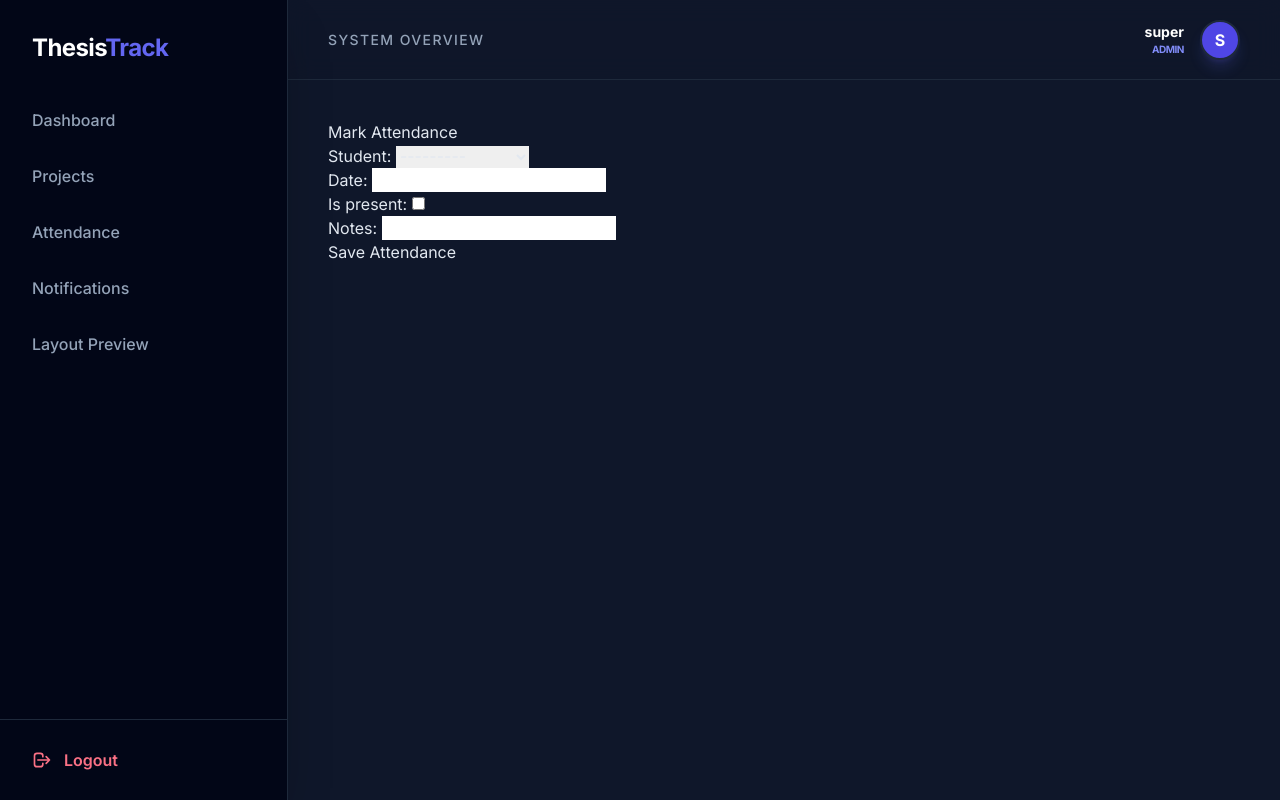
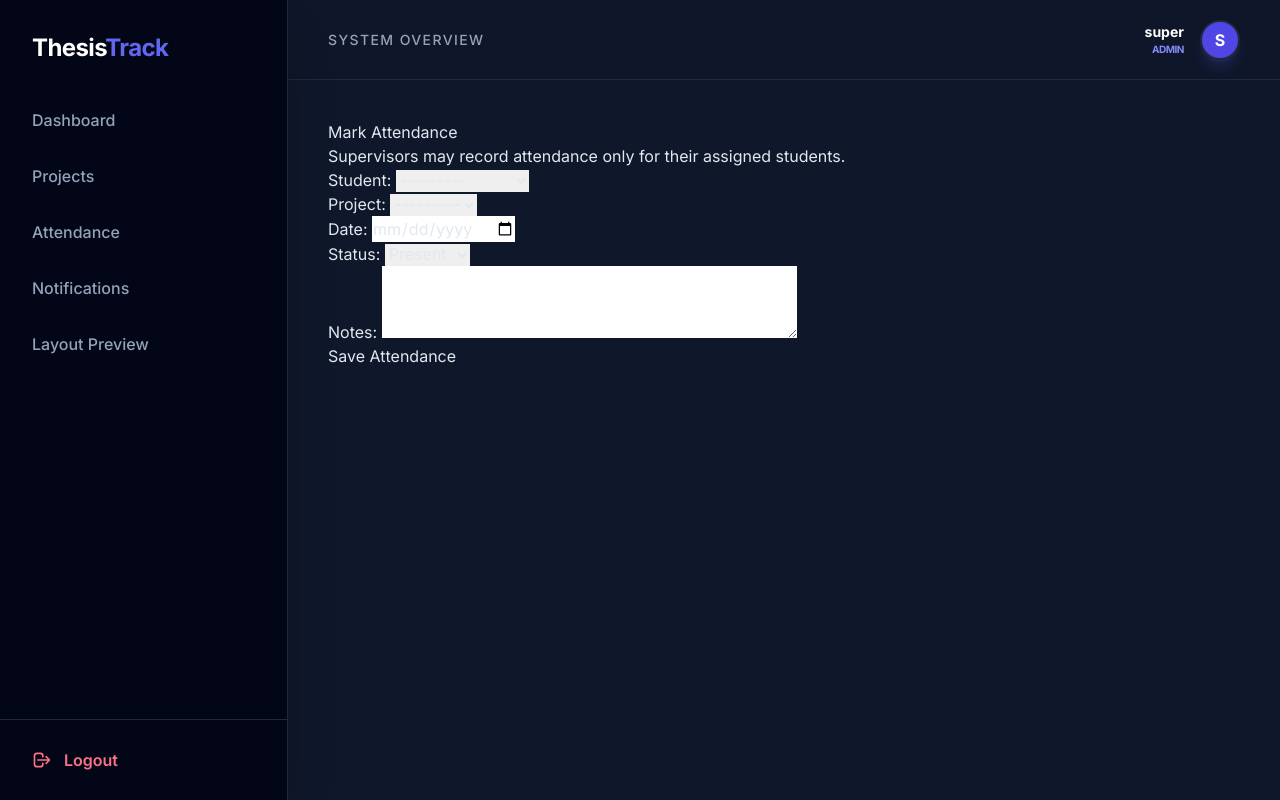
Before and after one commit to SourTik/ThesisTrack-Final-Project, a Django app: page /attendance/mark/ in a window 1280 px wide. Run offline with Django 5.2, Linux system fonts and the light colour scheme; a user stored in the database is signed in; data comes from the database, SQL or seed files in the repository; data that the repository does not hold is empty; some libraries are stand-ins or nearby versions.

Commit message:
attandance part

```diff
--- a/thesistrack/attendance/forms.py
+++ b/thesistrack/attendance/forms.py
@@ -6,4 +6,8 @@ from .models import Attendance
 class AttendanceMarkForm(forms.ModelForm):
     class Meta:
         model = Attendance
-        fields = ['student', 'date', 'is_present', 'notes']
+        fields = ['student', 'project', 'date', 'status', 'notes']
+        widgets = {
+            'date': forms.DateInput(attrs={'type': 'date'}),
+            'notes': forms.Textarea(attrs={'rows': 3}),
+        }
--- a/thesistrack/attendance/models.py
+++ b/thesistrack/attendance/models.py
@@ -3,6 +3,18 @@ from django.conf import settings
 
 
 class Attendance(models.Model):
+	PRESENT = 'PRESENT'
+	ABSENT = 'ABSENT'
+	LATE = 'LATE'
+	EXCUSED = 'EXCUSED'
+
+	STATUS_CHOICES = [
+		(PRESENT, 'Present'),
+		(ABSENT, 'Absent'),
+		(LATE, 'Late'),
+		(EXCUSED, 'Excused'),
+	]
+
 	student = models.ForeignKey(
 		settings.AUTH_USER_MODEL,
 		on_delete=models.CASCADE,
@@ -13,16 +25,26 @@ class Attendance(models.Model):
 		on_delete=models.CASCADE,
 		related_name='marked_attendance',
 	)
+	project = models.ForeignKey(
+		'projects.Project',
+		on_delete=models.SET_NULL,
+		null=True,
+		blank=True,
+		related_name='attendance_records',
+	)
 	date = models.DateField()
-	is_present = models.BooleanField(default=False)
-	notes = models.CharField(max_length=255, blank=True)
+	status = models.CharField(max_length=20, choices=STATUS_CHOICES, default=PRESENT)
+	notes = models.TextField(blank=True)
 	created_at = models.DateTimeField(auto_now_add=True)
+	updated_at = models.DateTimeField(auto_now=True)
 
 	class Meta:
 		unique_together = ('student', 'date')
 		ordering = ['-date']
 
 	def __str__(self):
-		return f"{self.student} - {self.date} - {'Present' if self.is_present else 'Absent'}"
+		return f"{self.student} - {self.date} - {self.get_status_display()}"
 
-# Create your models here.
+	@property
+	def is_present(self):
+		return self.status == self.PRESENT
--- a/thesistrack/attendance/templates/attendance/mark_attendance.html
+++ b/thesistrack/attendance/templates/attendance/mark_attendance.html
@@ -3,6 +3,7 @@
 {% block content %}
 <div class="card">
     <h1>Mark Attendance</h1>
+    <p>Supervisors may record attendance only for their assigned students.</p>
     <form method="post">
         {% csrf_token %}
         {{ form.as_p }}
--- /dev/null
+++ b/thesistrack/attendance/test-write.txt
@@ -0,0 +1 @@
+hello
--- /dev/null
+++ b/thesistrack/attendance/test2.txt
@@ -0,0 +1 @@
+hello
--- a/thesistrack/attendance/views.py
+++ b/thesistrack/attendance/views.py
@@ -1,51 +1,111 @@
 from django.core.exceptions import PermissionDenied
 from django.shortcuts import render
+from django.db.models import Count
 
 from accounts.models import SupervisorStudent, User
 from core.decorators import role_required
+from projects.models import Project
 from .forms import AttendanceMarkForm
 from .models import Attendance
 
 
 def _attendance_form_for_user(user, data=None):
-	form = AttendanceMarkForm(data)
-	if user.role == User.SUPERVISOR:
-		assigned_student_ids = SupervisorStudent.objects.filter(
-			supervisor=user
-		).values_list('student_id', flat=True)
-		form.fields['student'].queryset = form.fields['student'].queryset.filter(id__in=assigned_student_ids)
-	return form
+    form = AttendanceMarkForm(data)
+    if user.role == User.SUPERVISOR:
+        assigned_student_ids = SupervisorStudent.objects.filter(
+            supervisor=user
+        ).values_list('student_id', flat=True)
+        form.fields['student'].queryset = form.fields['student'].queryset.filter(id__in=assigned_student_ids)
+        form.fields['project'].queryset = Project.objects.filter(student_id__in=assigned_student_ids)
+    else:
+        form.fields['project'].queryset = Project.objects.all()
+    return form
+
+
+def _apply_attendance_filters(request, queryset):
+    student_id = request.GET.get('student')
+    supervisor_id = request.GET.get('supervisor')
+    status = request.GET.get('status')
+    date = request.GET.get('date')
+    project_id = request.GET.get('project')
+
+    if student_id:
+        queryset = queryset.filter(student_id=student_id)
+    if supervisor_id:
+        queryset = queryset.filter(supervisor_id=supervisor_id)
+    if status:
+        queryset = queryset.filter(status=status)
+    if date:
+        queryset = queryset.filter(date=date)
+    if project_id:
+        queryset = queryset.filter(project_id=project_id)
+    return queryset
 
 
 @role_required(User.SUPERVISOR, User.ADMIN)
 def mark_attendance(request):
-	form = _attendance_form_for_user(request.user, request.POST or None)
+    form = _attendance_form_for_user(request.user, request.POST or None)
 
-	if request.method == 'POST' and form.is_valid():
-		attendance = form.save(commit=False)
-		if request.user.role == User.SUPERVISOR:
-			is_assigned = SupervisorStudent.objects.filter(
-				supervisor=request.user,
-				student=attendance.student,
-			).exists()
-			if not is_assigned:
-				raise PermissionDenied('You can only mark attendance for assigned students.')
-		attendance.supervisor = request.user
-		attendance.save()
-		form = _attendance_form_for_user(request.user)
-	return render(request, 'attendance/mark_attendance.html', {'form': form})
+    if request.method == 'POST' and form.is_valid():
+        attendance = form.save(commit=False)
+        if request.user.role == User.SUPERVISOR:
+            is_assigned = SupervisorStudent.objects.filter(
+                supervisor=request.user,
+                student=attendance.student,
+            ).exists()
+            if not is_assigned:
+                raise PermissionDenied('You can only mark attendance for assigned students.')
+        if attendance.project and attendance.project.student != attendance.student:
+            raise PermissionDenied('The selected project must belong to the selected student.')
+        attendance.supervisor = request.user
+        attendance.save()
+        form = _attendance_form_for_user(request.user)
+    return render(request, 'attendance/mark_attendance.html', {'form': form})
 
 
 @role_required(User.STUDENT, User.SUPERVISOR, User.ADMIN)
 def attendance_list(request):
-	if request.user.role == User.STUDENT:
-		attendance_records = Attendance.objects.filter(student=request.user)
-	elif request.user.role == User.SUPERVISOR:
-		attendance_records = Attendance.objects.filter(supervisor=request.user)
-	else:
-		attendance_records = Attendance.objects.all()
-	return render(
-		request,
-		'attendance/attendance_list.html',
-		{'attendance_records': attendance_records},
-	)
+    students = None
+    supervisors = None
+    projects = None
+
+    if request.user.role == User.STUDENT:
+        attendance_records = Attendance.objects.filter(student=request.user)
+        attendance_records = _apply_attendance_filters(request, attendance_records)
+        total = attendance_records.count()
+        present_count = attendance_records.filter(status=Attendance.PRESENT).count()
+        attendance_summary = {
+            'total_sessions': total,
+            'present_count': present_count,
+            'absent_count': attendance_records.filter(status=Attendance.ABSENT).count(),
+            'late_count': attendance_records.filter(status=Attendance.LATE).count(),
+            'excused_count': attendance_records.filter(status=Attendance.EXCUSED).count(),
+            'percent_present': round((present_count / total) * 100, 1) if total else 0,
+        }
+    elif request.user.role == User.SUPERVISOR:
+        assigned_student_ids = SupervisorStudent.objects.filter(supervisor=request.user).values_list('student_id', flat=True)
+        attendance_records = Attendance.objects.filter(supervisor=request.user)
+        attendance_records = _apply_attendance_filters(request, attendance_records)
+        attendance_summary = attendance_records.values('status').annotate(count=Count('id'))
+        students = User.objects.filter(id__in=assigned_student_ids)
+        projects = Project.objects.filter(student_id__in=assigned_student_ids)
+    else:
+        attendance_records = Attendance.objects.all()
+        attendance_records = _apply_attendance_filters(request, attendance_records)
+        attendance_summary = attendance_records.values('status').annotate(count=Count('id'))
+        students = User.objects.filter(role=User.STUDENT)
+        supervisors = User.objects.filter(role=User.SUPERVISOR)
+        projects = Project.objects.all()
+
+    return render(
+        request,
+        'attendance/attendance_list.html',
+        {
+            'attendance_records': attendance_records,
+            'attendance_summary': attendance_summary,
+            'students': students,
+            'supervisors': supervisors,
+            'projects': projects,
+            'request': request,
+        }
+    )
--- /dev/null
+++ b/thesistrack/attendance/write-test.txt
@@ -0,0 +1 @@
+hello
```
Also changed, not shown: thesistrack/attendance/admin.py (+4 -5 lines), thesistrack/attendance/templates/attendance/attendance_list.html (+105 -7 lines), thesistrack/attendance/migrations/0002_remove_attendance_is_present_attendance_project_and_more.py (added), thesistrack/attendance/urls.py (line endings or trailing spaces), thesistrack/db.sqlite3.
